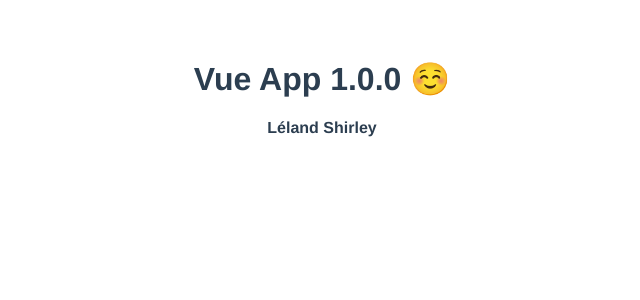
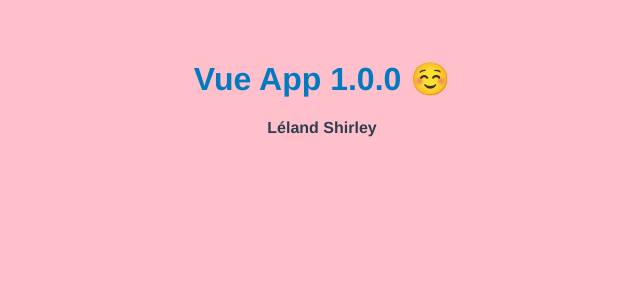
Before and after one commit to lelandshir/Vue-3-Modal-Project, a Vue app: page / in a window 1280 px wide. Shown: the top 300 px of the page, without its empty margins (318-958 px from the left). Built offline with nearby package versions, Linux system fonts and the light colour scheme.

Commit message:
vue notes, sass

```diff
--- a/src/App.vue
+++ b/src/App.vue
@@ -16,11 +16,7 @@ export default {
 </script>
 
 <style lang="sass">
-#app
-	font-family: Avenir, Helvetica, Arial, sans-serif
-	-webkit-font-smoothing: antialiased
-	-moz-osx-font-smoothing: grayscale
-	text-align: center
-	color: #2c3e50
-	margin-top: 60px
+@import "../src/styles/global.sass"
+body
+  background-color: pink
 </style>
--- /dev/null
+++ b/src/styles/global.sass
@@ -0,0 +1,16 @@
+$primary: #027ac0
+$secondary: #f7ac02
+
+body
+    font-family: Avenir, Helvetica, Arial, sans-serif
+    -webkit-font-smoothing: antialiased
+    -moz-osx-font-smoothing: grayscale
+    text-align: center
+    margin-top: 60px
+    background-color: blanchedalmond
+
+h1
+    color: $primary
+
+b
+    color: #2c3e50
--- a/vue.config.js
+++ b/vue.config.js
@@ -1,9 +1,10 @@
+const path = require("path");
+
 module.exports = {
-	css: {
-		loaderOptions: {
-			sass: {
-				implementation: require("sass"),
-			},
+	pluginOptions: {
+		"style-resources-loader": {
+			preProcessor: "sass",
+			patterns: [path.resolve(__dirname, "./src/styles/global.sass")],
 		},
 	},
 };
```
Also changed, not shown: 1 other file (tests, documents, lock files or other folders).
